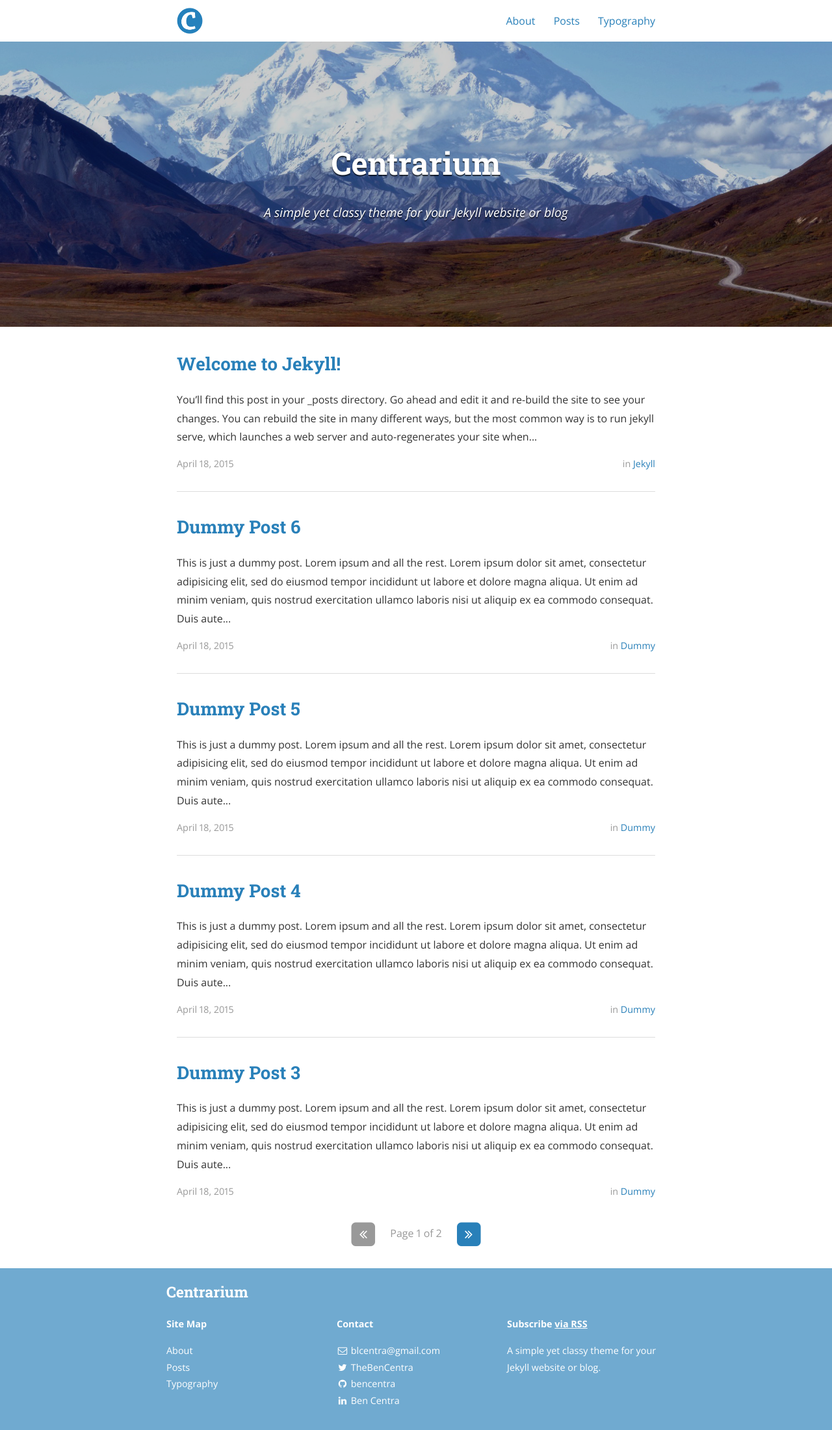
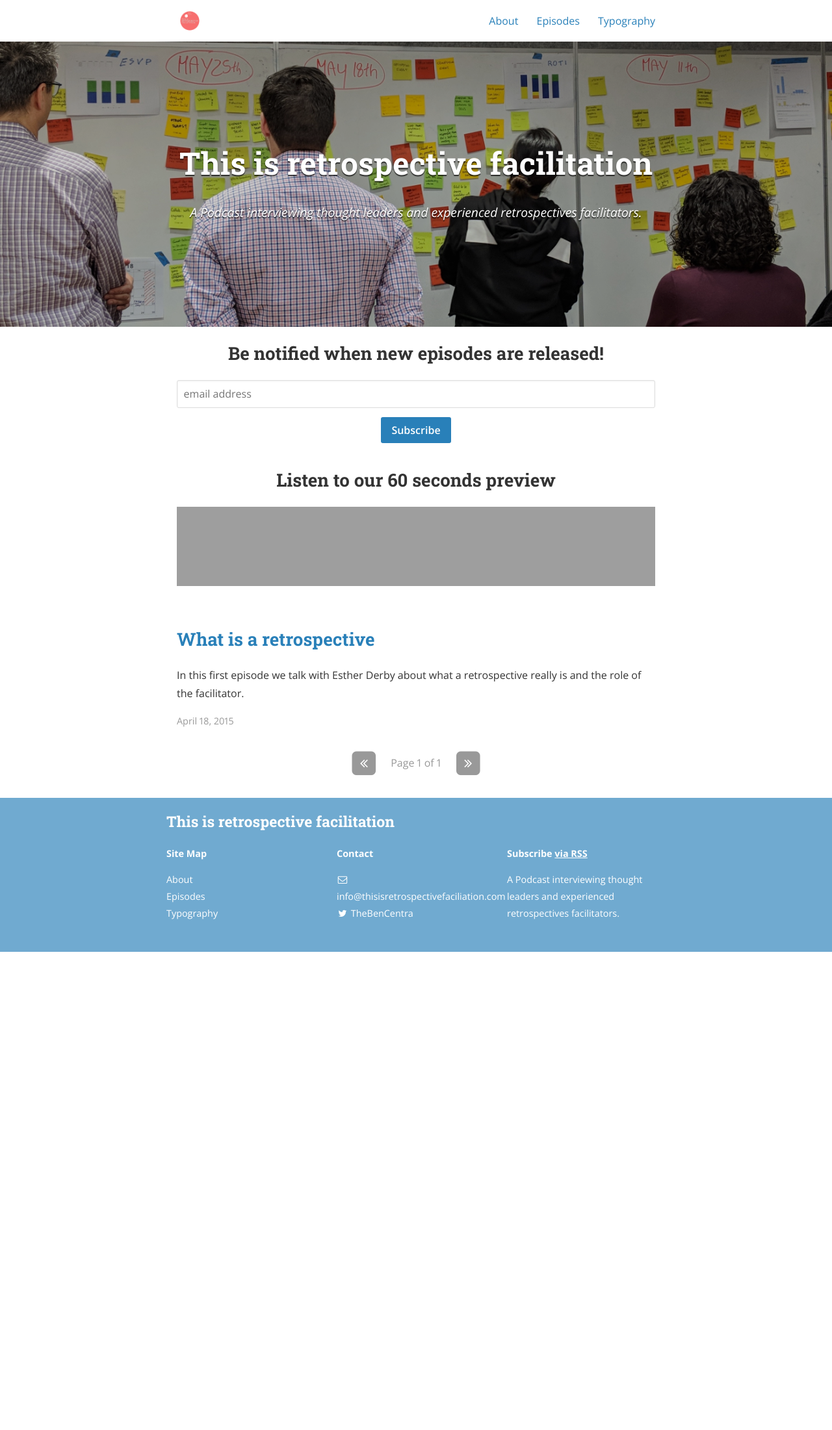
Before and after one commit to agenteo/thisisretrospectivefacilitation.com, a Jekyll site: the page built from index.html, in a window 1280 px wide. Shown: the whole page at 65% size. Built offline with Jekyll 4.4.1, drawn with Linux system fonts in a browser that asks for light colours; nearby versions of some CDN libraries; the list of posts is cut into pages by our own code; comment, search, counter and statistics services are not loaded; after the commit the page ends 1465 px from its top, so only the background shows below that; grey boxes are pictures that could not be loaded.

Commit message:
Before changing colors

```diff
--- a/_config.yml
+++ b/_config.yml
@@ -9,19 +9,20 @@ exclude:
   - "/vendor/"
 
 # Site settings
-title: Centrarium
-subtitle: "A simple yet classy theme for your Jekyll website or blog"
-email: blcentra@gmail.com
-name: Ben Centra
+title: This is retrospective facilitation
+subtitle: "A Podcast interviewing thought leaders and experienced retrospectives facilitators."
+email: info@thisisretrospectivefaciliation.com
+name: Enrico Teotti
 description: >
-  A simple yet classy theme for your Jekyll website or blog.
+  A Podcast interviewing thought leaders and experienced retrospectives facilitators.
 # Base URL of site (i.e. /blog). It should always start with a slash,
 # and never end with a slash. Set it to a blank value if hosting at the
 # root of your server.
-baseurl: "/centrarium" # the subpath of your site, e.g. /blog/
-url: "http://bencentra.github.io" # the base hostname & protocol for your site
-cover: "/assets/header_image.jpg"
+# baseurl: "/centrarium" # the subpath of your site, e.g. /blog/
+url: "http://thisisretrospectivefacilitation.com" # the base hostname & protocol for your site
+cover: "/assets/hero.jpg"
 logo: "/assets/logo.png"
+permalink: /episodes/:title
 
 # Build settings
 markdown: kramdown
@@ -73,114 +74,9 @@ social:
   - name: Twitter
     icon: twitter
     username: TheBenCentra
-    url: https://twitter.com/TheBenCentra
-    desc: Follow me on Twitter
+    url: https://twitter.com/tirfpodcast
+    desc: Follow us on Twitter
     share: true
-
-  - name: Facebook
-    icon: facebook
-    username: thebencentra
-    url:
-    desc: Friend me on Facebook
-    share: true
-
-  - name: GitHub
-    icon: github
-    username: bencentra
-    url: https://github.com/bencentra
-    desc: Fork me on GitHub
-    share: false
-
-  - name: LinkedIn
-    icon: linkedin
-    username: Ben Centra
-    url: https://www.linkedin.com/pub/ben-centra/47/769/60a
-    desc: Connect with me on LinkedIn
-    share: true
-
-  - name: Google+
-    icon: google-plus
-    username:
-    url:
-    desc: Add me to your Circles
-    share: true
-
-  - name: YouTube
-    icon: youtube
-    username:
-    url:
-    desc: Subscribe on YouTube
-    share: false
-
-  - name: Instagram
-    icon: instagram
-    username:
-    url:
-    desc: Follow me on Instagram
-    share: false
-
-  - name: Pinterest
-    icon: pinterest
-    username:
-    url:
-    desc: Follow me on Pinterest
-    share: true
-
-  - name: SoundCloud
-    icon: soundcloud
-    username:
-    url:
-    desc: Follow me on SoundCloud
-    share: false
-
-  - name: Tumblr
-    icon: tumblr
-    username:
-    url:
-    desc: Follow me on Tumblr
-    share: false
-
-  - name: Steam
-    icon: steam
-    username:
-    url:
-    desc: Friend me on Steam
-    share: false
-
-  - name: Dribbble
-    icon: dribbble
-    username:
-    url:
-    desc: Follow me on Dribble
-    share: false
-
-  - name: Vimeo
-    icon: vimeo-square
-    username:
-    url:
-    desc: Follow me on Vimeo
-    share: false
-
-  - name: Vine
-    icon: vine
-    username:
-    url:
-    desc: Follow me on Vine
-    share: false
-
-  - name: Reddit
-    icon: reddit
-    username:
-    url:
-    desc: Share to Reddit
-    share: true
-
-  - name: "Hacker News"
-    icon: hacker-news
-    username:
-    url:
-    desc: Share to Hacker News
-    share: false
 
 # Social sharing protocols
 # These are for automatically generating sharing metadata for FB and Twitter
@@ -192,7 +88,3 @@ protocols:
     fb_image_type: "image/png"
 
     twitter_image: "/assets/logo.png"
-
-    os_repo: "https://github.com/bencentra/centrarium.com"
-    os_rcs_type: "git"
-    os_src: "git@github.com:bencentra/centrarium.com.git"
--- a/_layouts/post.html
+++ b/_layouts/post.html
@@ -7,7 +7,7 @@ layout: default
   <div class="scrim {% if page.cover %}has-cover{% endif %}">
     <header class="post-header">
       <h1 class="title">{{ page.title }}</h1>
-      <p class="info">by <strong>{{ page.author }}</strong></p>
+      <p class="info">with <strong>{{ page.author }}</strong></p>
     </header>
   </div>
 </div>
--- a/_posts/2015-04-18-dummy.markdown
+++ /dev/null
@@ -1,16 +0,0 @@
----
-layout: post
-title:  "Dummy Post"
-date:   2015-04-18 08:43:59
-author: Ben Centra
-categories: Dummy
----
-
-This is just a dummy post. Lorem ipsum and all the rest.
-
-Lorem ipsum dolor sit amet, consectetur adipisicing elit, sed do eiusmod
-tempor incididunt ut labore et dolore magna aliqua. Ut enim ad minim veniam,
-quis nostrud exercitation ullamco laboris nisi ut aliquip ex ea commodo
-consequat. Duis aute irure dolor in reprehenderit in voluptate velit esse
-cillum dolore eu fugiat nulla pariatur. Excepteur sint occaecat cupidatat non
-proident, sunt in culpa qui officia deserunt mollit anim id est laborum.
--- a/_posts/2015-04-18-dummy3.markdown
+++ /dev/null
@@ -1,16 +0,0 @@
----
-layout: post
-title:  "Dummy Post 3"
-date:   2015-04-18 08:43:59
-author: Ben Centra
-categories: Dummy
----
-
-This is just a dummy post. Lorem ipsum and all the rest.
-
-Lorem ipsum dolor sit amet, consectetur adipisicing elit, sed do eiusmod
-tempor incididunt ut labore et dolore magna aliqua. Ut enim ad minim veniam,
-quis nostrud exercitation ullamco laboris nisi ut aliquip ex ea commodo
-consequat. Duis aute irure dolor in reprehenderit in voluptate velit esse
-cillum dolore eu fugiat nulla pariatur. Excepteur sint occaecat cupidatat non
-proident, sunt in culpa qui officia deserunt mollit anim id est laborum.
--- a/_posts/2015-04-18-dummy4.markdown
+++ /dev/null
@@ -1,17 +0,0 @@
----
-layout: post
-title:  "Dummy Post 4"
-date:   2015-04-18 08:43:59
-author: Ben Centra
-categories: Dummy
-tags: ipsum
----
-
-This is just a dummy post. Lorem ipsum and all the rest.
-
-Lorem ipsum dolor sit amet, consectetur adipisicing elit, sed do eiusmod
-tempor incididunt ut labore et dolore magna aliqua. Ut enim ad minim veniam,
-quis nostrud exercitation ullamco laboris nisi ut aliquip ex ea commodo
-consequat. Duis aute irure dolor in reprehenderit in voluptate velit esse
-cillum dolore eu fugiat nulla pariatur. Excepteur sint occaecat cupidatat non
-proident, sunt in culpa qui officia deserunt mollit anim id est laborum.
--- a/_posts/2015-04-18-dummy5.markdown
+++ /dev/null
@@ -1,17 +0,0 @@
----
-layout: post
-title:  "Dummy Post 5"
-date:   2015-04-18 08:43:59
-author: Ben Centra
-categories: Dummy
-tags: lorem
----
-
-This is just a dummy post. Lorem ipsum and all the rest.
-
-Lorem ipsum dolor sit amet, consectetur adipisicing elit, sed do eiusmod
-tempor incididunt ut labore et dolore magna aliqua. Ut enim ad minim veniam,
-quis nostrud exercitation ullamco laboris nisi ut aliquip ex ea commodo
-consequat. Duis aute irure dolor in reprehenderit in voluptate velit esse
-cillum dolore eu fugiat nulla pariatur. Excepteur sint occaecat cupidatat non
-proident, sunt in culpa qui officia deserunt mollit anim id est laborum.
--- a/_posts/2015-04-18-dummy6.markdown
+++ /dev/null
@@ -1,17 +0,0 @@
----
-layout: post
-title:  "Dummy Post 6"
-date:   2015-04-18 08:43:59
-author: Ben Centra
-categories: Dummy
-tags: lorem ipsum
----
-
-This is just a dummy post. Lorem ipsum and all the rest.
-
-Lorem ipsum dolor sit amet, consectetur adipisicing elit, sed do eiusmod
-tempor incididunt ut labore et dolore magna aliqua. Ut enim ad minim veniam,
-quis nostrud exercitation ullamco laboris nisi ut aliquip ex ea commodo
-consequat. Duis aute irure dolor in reprehenderit in voluptate velit esse
-cillum dolore eu fugiat nulla pariatur. Excepteur sint occaecat cupidatat non
-proident, sunt in culpa qui officia deserunt mollit anim id est laborum.
--- a/_posts/2015-04-18-welcome-to-jekyll.markdown
+++ /dev/null
@@ -1,74 +0,0 @@
----
-layout: post
-title:  "Welcome to Jekyll!"
-date:   2015-04-18 08:43:59
-author: Ben Centra
-categories: Jekyll
-tags:	jekyll welcome
-cover:  "/assets/instacode.png"
----
-
-You’ll find this post in your `_posts` directory. Go ahead and edit it and re-build the site to see your changes. You can rebuild the site in many different ways, but the most common way is to run `jekyll serve`, which launches a web server and auto-regenerates your site when a file is updated.
-
-## Adding New Posts
-
-To add new posts, simply add a file in the `_posts` directory that follows the convention `YYYY-MM-DD-name-of-post.ext` and includes the necessary front matter. Take a look at the source for this post to get an idea about how it works.
-
-### Tags and Categories
-
-If you list one or more categories or tags in the front matter of your post, they will be included with the post on the page as links. Clicking the link will bring you to an auto-generated archive page for the category or tag, created using the [jekyll-archive][jekyll-archive] gem.
-
-### Cover Images
-
-To add a cover image to your post, set the "cover" property in the front matter with the relative URL of the image (i.e. <code>cover: "/assets/cover_image.jpg"</code>).
-
-### Code Snippets
-
-You can use [highlight.js][highlight] to add syntax highlight code snippets:
-
-Use the [Liquid][liquid] `{% raw %}{% highlight <language> %}{% endraw %}` tag to add syntax highlighting to code snippets.
-
-For instance, this template...
-{% highlight html %}
-{% raw %}{% highlight javascript %}
-function demo(string, times) {
-  for (var i = 0; i < times; i++) {
-    console.log(string);
-  }
-}
-demo("hello, world!", 10);
-{% endhighlight %}{% endraw %}
-{% endhighlight %}
-
-...will come out looking like this:
-
-{% highlight javascript %}
-function demo(string, times) {
-  for (var i = 0; i < times; i++) {
-    console.log(string);
-  }
-}
-demo("hello, world!", 10);
-{% endhighlight %}
-
-Syntax highlighting is done using [highlight.js][highlight]. You can change the active theme in [head.html](https://github.com/bencentra/centrarium/blob/2dcd73d09e104c3798202b0e14c1db9fa6e77bc7/_includes/head.html#L15).
-
-### Images
-
-Lightbox has been enabled for images. To create the link that'll launch the lightbox, add <code>data-lightbox</code> and <code>data-title</code> attributes to an <code>&lt;a&gt;</code> tag around your <code>&lt;img&gt;</code> tag. The result is:
-
-<a href="//bencentra.com/assets/images/falcon9_large.jpg" data-lightbox="falcon9-large" data-title="Check out the Falcon 9 from SpaceX">
-  <img src="//bencentra.com/assets/images/falcon9_small.jpg" title="Check out the Falcon 9 from SpaceX">
-</a>
-
-For more information, check out the [Lightbox][lightbox] website.
-
-Check out the [Jekyll docs][jekyll] for more info on how to get the most out of Jekyll. File all bugs/feature requests at [Jekyll’s GitHub repo][jekyll-gh]. If you have questions, you can ask them on [Jekyll’s dedicated Help repository][jekyll-help].
-
-[jekyll]:      http://jekyllrb.com
-[jekyll-gh]:   https://github.com/jekyll/jekyll
-[jekyll-help]: https://github.com/jekyll/jekyll-help
-[highlight]:   https://highlightjs.org/
-[lightbox]:    http://lokeshdhakar.com/projects/lightbox2/
-[jekyll-archive]: https://github.com/jekyll/jekyll-archives
-[liquid]: https://github.com/Shopify/liquid/wiki/Liquid-for-Designers
--- /dev/null
+++ b/_posts/2015-04-18-what-is-a-retrospective.md
@@ -0,0 +1,43 @@
+---
+layout: post
+title:  "What is a retrospective"
+date:   2015-04-18 08:43:59
+author: Esther Derby
+excerpt: In this first episode we talk with Esther Derby about what a retrospective really is and the role of the facilitator.
+---
+
+In this first episode we talk with Esther Derby about what a retrospective really is and the role of the facilitator.
+
+<iframe src='https://www.podbean.com/media/player/76kpx-a831a7?from=yiiadmin&download=1&version=1' data-link='https://www.podbean.com/media/player/76kpx-a831a7?from=yiiadmin&download=1&version=1' height='122' width='100%' frameborder='0' scrolling='no' data-name='pb-iframe-player' ></iframe>
+
+## Summary
+
+Have you ever wondered what a retrospective really is? What’s the role of the facilitator? Is it just to pick an activity… time box discussions, move on to the next item… write down the action items and assign it to someone? Well if only retrospective facilitation was that simple… what are things to watch out for? What are things to strive for? In this initial episode we invited Esther Derby to answer some of these questions.
+
+## Guest
+
+Esther Derby is co-author of Agile Retrospectives: Making Good Teams Great, an expert in organizational dynamics, she teaches workshops and speak to groups and conferences all over the world.
+
+@estherderby
+http://www.estherderby.com
+
+<img src="/assets/esther_derby.jpg" alt="Esther Derby">
+
+<div id="disqus_thread"></div>
+<script>
+
+var disqus_config = function () {
+this.page.url = "http://www.thisisretrospectivefacilitation.com/1-what-is-a-retrospective";
+this.page.identifier = "/1-what-is-a-retrospective";
+document.title = "This is retrospective facilitation - What is a retrospective";
+this.page.title = "This is retrospective facilitation - What is a retrospective";
+};
+
+(function() { // DON'T EDIT BELOW THIS LINE
+var d = document, s = d.createElement('script');
+s.src = 'https://thisisretrospectivefacilitation.disqus.com/embed.js';
+s.setAttribute('data-timestamp', +new Date());
+(d.head || d.body).appendChild(s);
+})();
+</script>
+<noscript>Please enable JavaScript to view the <a href="https://disqus.com/?ref_noscript">comments powered by Disqus.</a></noscript>
--- a/_sass/_layout.scss
+++ b/_sass/_layout.scss
@@ -249,7 +249,6 @@ pre code.hljs {
 	img {
 		display: block;
 		margin: auto;
-		width: 90%;
 	}
 	/*
 	*	Posts
--- a/index.html
+++ b/index.html
@@ -13,6 +13,39 @@ layout: default
 </div>
 
 <div class="wrapper">
+  <div class="post-header-container">
+    <h2 class="post-header">Be notified when new episodes are released!</h2>
+    <!-- Begin Mailchimp Signup Form -->
+    <link href="//cdn-images.mailchimp.com/embedcode/horizontal-slim-10_7.css" rel="stylesheet" type="text/css">
+    <style type="text/css">
+      #mc_embed_signup{background:#fff; clear:left; font:14px Helvetica,Arial,sans-serif; width:100%;}
+      /* Add your own Mailchimp form style overrides in your site stylesheet or in this style block.
+        We recommend moving this block and the preceding CSS link to the HEAD of your HTML file. */
+    </style>
+    <div id="mc_embed_signup">
+    <form action="https://retrospectivespodcast.us19.list-manage.com/subscribe/post?u=3839ca025b2eb063e58709823&amp;id=6ad4d1d96a" method="post" id="mc-embedded-subscribe-form" name="mc-embedded-subscribe-form" class="validate" target="_blank" novalidate>
+        <div id="mc_embed_signup_scroll">
+
+      <input type="email" value="" name="EMAIL" class="email" id="mce-EMAIL" placeholder="email address" required>
+        <!-- real people should not fill this in and expect good things - do not remove this or risk form bot signups-->
+        <div style="position: absolute; left: -5000px;" aria-hidden="true"><input type="text" name="b_3839ca025b2eb063e58709823_6ad4d1d96a" tabindex="-1" value=""></div>
+        <div class="clear"><input type="submit" value="Subscribe" name="subscribe" id="mc-embedded-subscribe" class="button"></div>
+        </div>
+    </form>
+    </div>
+</div>
+
+  <!--End mc_embed_signup-->
+</div>
+
+<div class="wrapper">
+    <div class="post-header-container">
+  <h2 class="post-header">Listen to our 60 seconds preview</h2>
+  <iframe src="https://www.podbean.com/media/player/x8ken-a8519a?from=yiiadmin&download=1&version=1&skin=1&btn-skin=107&auto=0&download=1&pbad=1" height="122" width="100%" frameborder="0" scrolling="no" data-name="pb-iframe-player"></iframe>
+  </div>
+</div>
+
+<div class="wrapper">
 <ul class="post-list">
   {% for post in paginator.posts %}
   <li>
@@ -20,7 +53,7 @@ layout: default
       <a class="post-link" href="{{ post.url | prepend: site.baseurl }}">{{ post.title }}</a>
     </h2>
     <section class="post-excerpt" itemprop="description">
-      <p>{{ post.content | strip_html | truncatewords: 50 }}</p>
+      <p>{{ post.excerpt | strip_html | truncatewords: 50 }}</p>
     </section>
     <section class="post-meta">
       <div class="post-date">{{ post.date | date: "%B %-d, %Y" }}</div>
--- a/posts.html
+++ b/posts.html
@@ -1,7 +1,7 @@
 ---
 layout: page
-title: "Posts"
-permalink: /posts/
+title: "Episodes"
+permalink: /episodes/
 ---
 
 {% for category in site.categories %}
```
Also changed, not shown: _posts/2015-04-18-dummy2.markdown (deleted, +0 -16 lines), assets/esther_derby.jpg (added), assets/hero.jpg (added), assets/logo.png.
